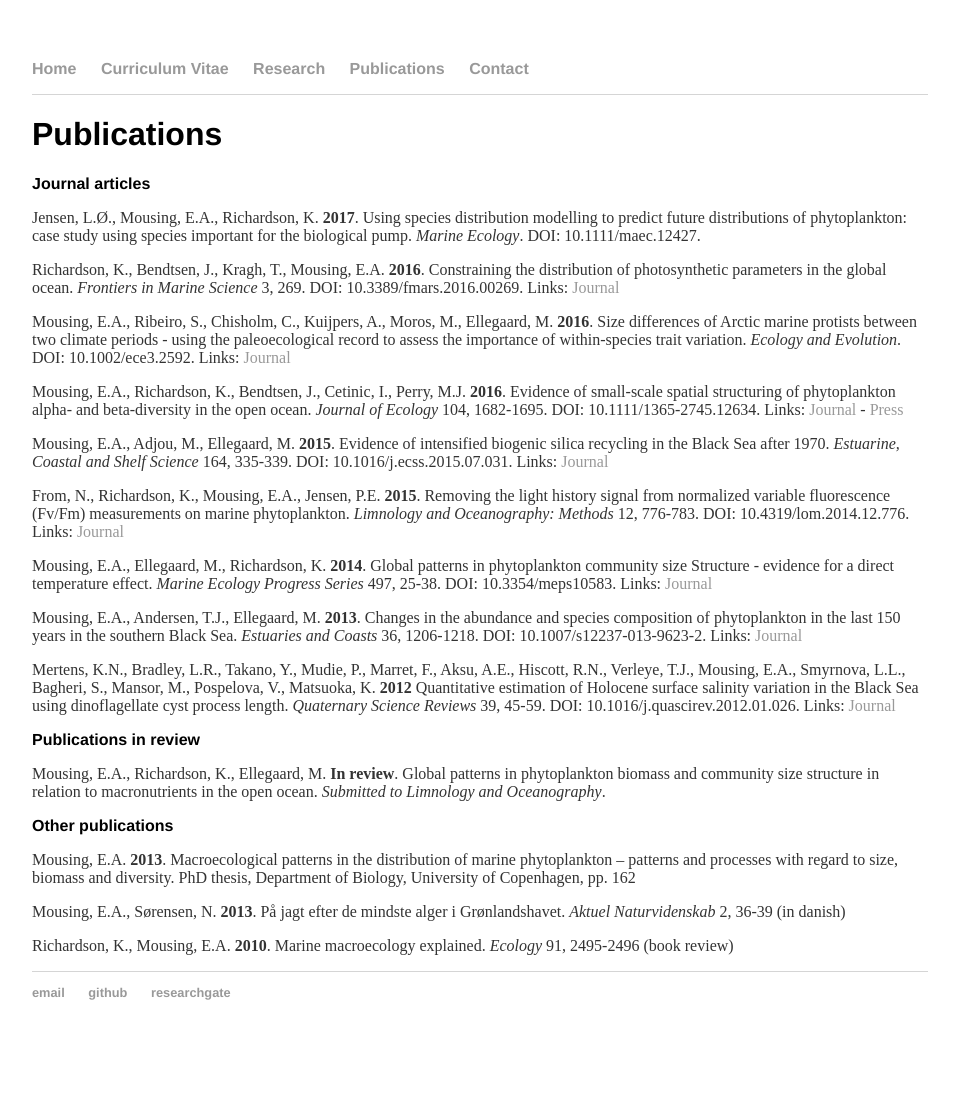
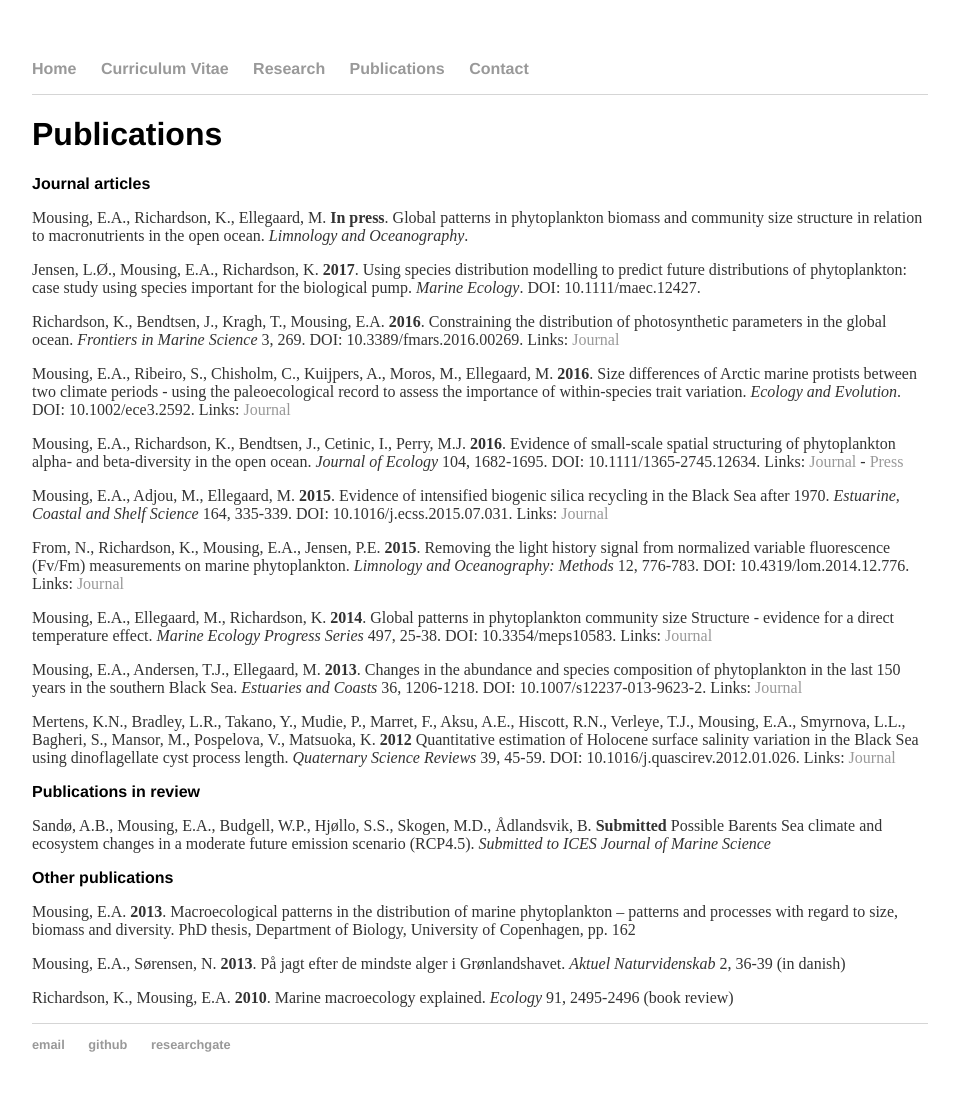
Before and after one commit to eamousing/eamousing.github.io, a Jekyll site: the page built from publications.html, in a window 1280 px wide. Shown: the whole page, without its empty margins (160-1119 px from the left). Built offline with Jekyll 4.4.1, drawn with Linux system fonts in a browser that asks for light colours; Markdown is read by kramdown in place of the engine named in the settings; before the commit the page ends 1060 px from its top, so only the background shows below that.

Commit message:
Update publications.html

```diff
--- a/publications.html
+++ b/publications.html
@@ -5,6 +5,7 @@ title: Publications
 <div class="blurb">
 	<h1>Publications</h1>
     <h2>Journal articles</h2>
+    <p>Mousing, E.A., Richardson, K., Ellegaard, M. <b>In press</b>. Global patterns in phytoplankton biomass and community size structure in relation to macronutrients in the open ocean. <i>Limnology and Oceanography</i>.
     <p>Jensen, L.Ø., Mousing, E.A., Richardson, K. <b>2017</b>. Using species distribution modelling to predict future distributions of phytoplankton: case study using species important for the biological pump. <i>Marine Ecology</i>. DOI: 10.1111/maec.12427.</p>
     <p>Richardson, K., Bendtsen, J., Kragh, T., Mousing, E.A. <b>2016</b>. Constraining the distribution of photosynthetic parameters in the global ocean. <i>Frontiers in Marine Science</i> 3, 269. DOI: 10.3389/fmars.2016.00269.
         Links: <a href="http://journal.frontiersin.org/article/10.3389/fmars.2016.00269/abstract">Journal</a></p>
@@ -29,8 +30,9 @@ title: Publications
         <a href="http://www.sciencedirect.com/science/article/pii/S0277379112000650">Journal</a></p>
 
 
-	<h2>Publications in review</h2>
-	<p>Mousing, E.A., Richardson, K., Ellegaard, M. <b>In review</b>. Global patterns in phytoplankton biomass and community size structure in relation to macronutrients in the open ocean. <i>Submitted to Limnology and Oceanography</i>.
+    <h2>Publications in review</h2>
+    <p>Sandø, A.B., Mousing, E.A., Budgell, W.P., Hjøllo, S.S., Skogen, M.D., Ådlandsvik, B. <b>Submitted</b> Possible Barents Sea climate and ecosystem changes in a moderate future emission scenario (RCP4.5). <i>Submitted to ICES Journal of Marine Science</i></p>
+
 
 
     <h2>Other publications</h2>
```
